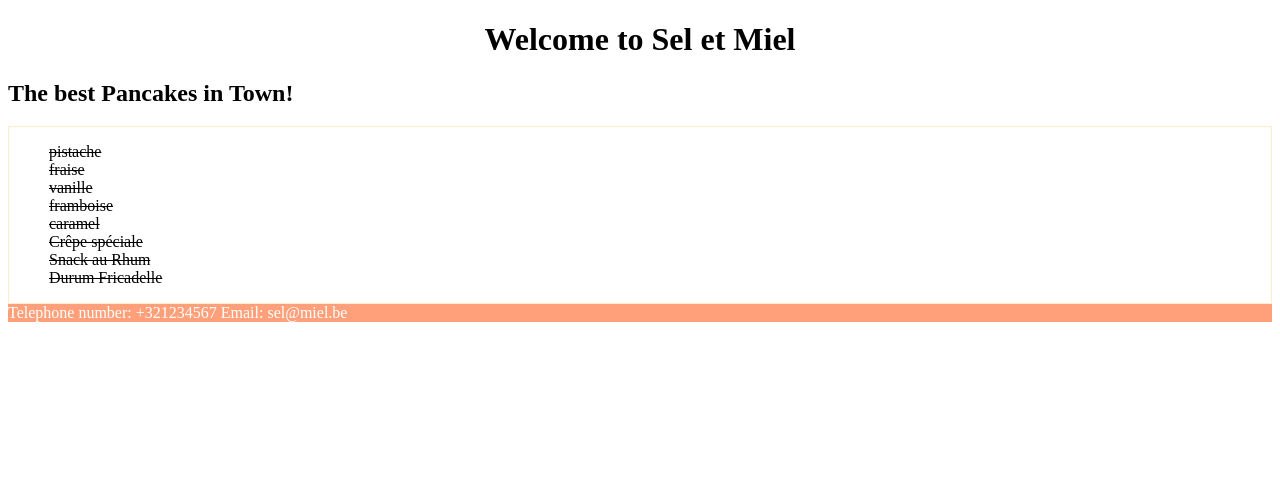
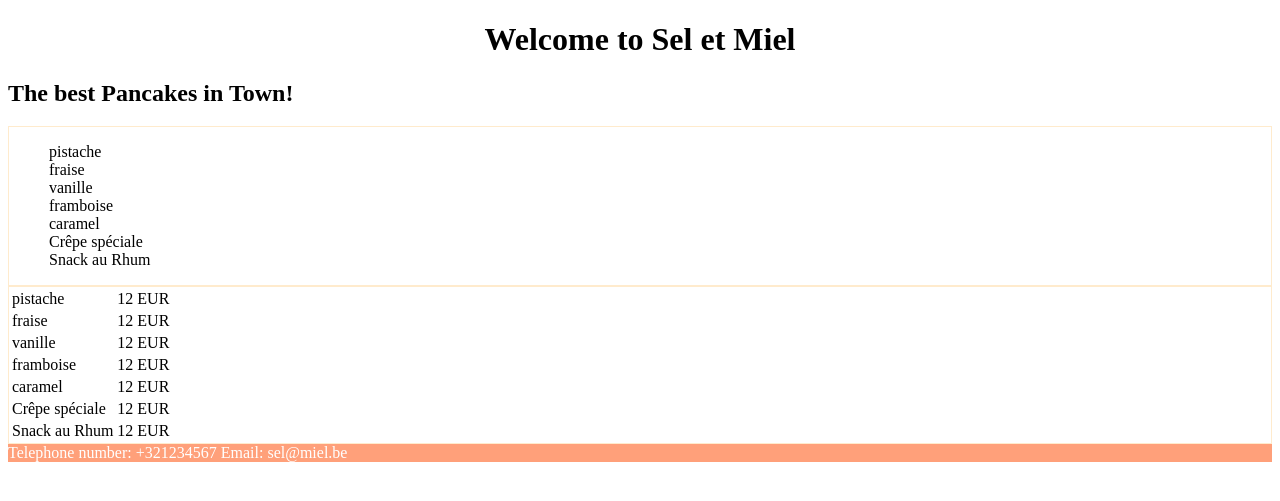
Before and after one commit to interfacesp/pac03-php, a PHP site: page / in a window 1280 px wide. Shown: the part 99-600 px from the top of the page. Run offline with PHP 8.4, Linux system fonts and the light colour scheme.

Commit message:
affichage liste <ul> et <table>

```diff
--- a/theorie/2_dev-web/selEtMiel/index.php
+++ b/theorie/2_dev-web/selEtMiel/index.php
@@ -27,8 +27,7 @@
                             "framboise",
                             "caramel",
                             "Crêpe spéciale",
-                            "Snack au Rhum",
-                            "Durum Fricadelle"
+                            "Snack au Rhum"
                         ];
 
                 $numberItems = count($menu);
@@ -42,6 +41,23 @@
 
     </div>
 
+    <div class="carte">
+            <table>
+                <?php
+                    for ($index=0; $index < count($menu); $index++) {
+                        echo " <tr> <td>".
+                                 $menu[$index].
+                                "</td>
+                                <td> 12 EUR </td>
+                        </tr>";
+                    }
+                ?>
+
+            </table>
+    </div>
+
+
+
     <footer>
            Telephone number: +321234567
            Email: sel@miel.be
--- a/theorie/2_dev-web/selEtMiel/style.css
+++ b/theorie/2_dev-web/selEtMiel/style.css
@@ -16,9 +16,9 @@ ul {
     list-style-type : none;
 }
 
-li {
+/* li {
     text-decoration: line-through;
-}
+} */
 footer{
     background-color: lightsalmon;
     color: white;
```
